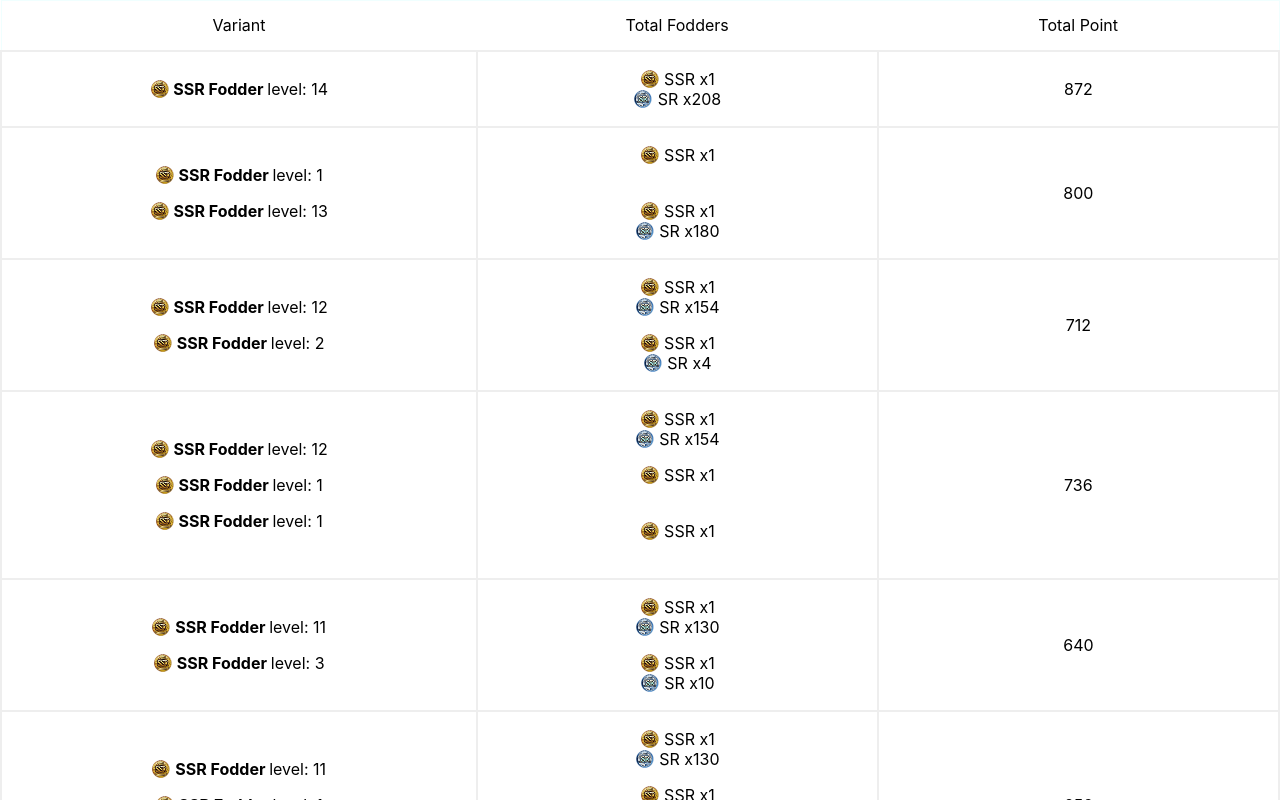
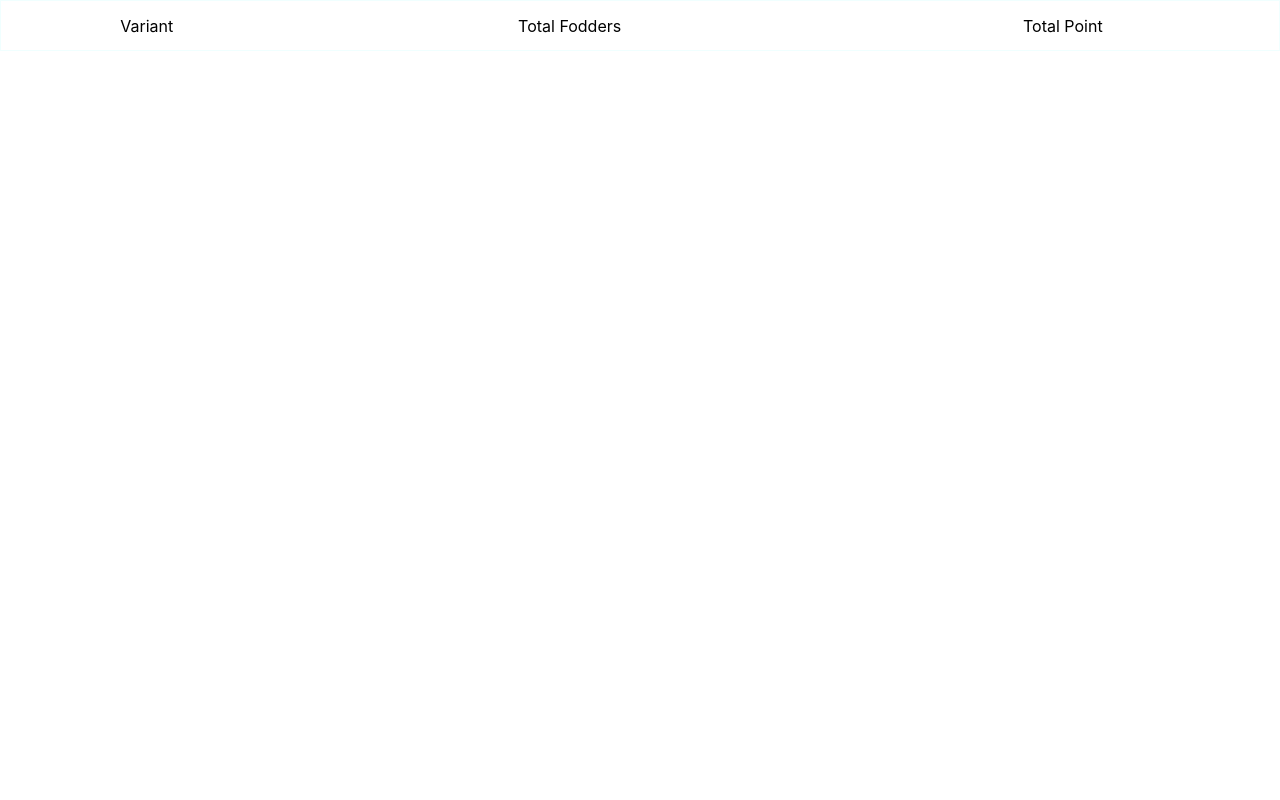
Before and after one commit to ipulcrimx/skill-table, a React (Create React App) app: page / in a window 1280 px wide. Shown: the top 800 px of the page. Built offline with nearby package versions, Linux system fonts and the light colour scheme.

Commit message:
change how to store weapon in array (for developing purpose)

```diff
--- a/src/App.tsx
+++ b/src/App.tsx
@@ -12,7 +12,7 @@ class App extends React.Component {
     var wep = new Weapon(1, level);
 
     if (pointNeeded === wep.getValue()) {
-      fodders.push(wep);
+      fodders.push(wep.toString());
       if (level > 1) {
         do {
           level = level - 1;
@@ -21,13 +21,13 @@ class App extends React.Component {
         while (level > 1);
       }
       else {
-        return [wep];
+        return [wep.toString()];
       }
     }
     else if (wep.getValue() < pointNeeded) {
       fodders = this.countFodders(level, pointNeeded - wep.getValue());
       if (fodders) {
-        fodders.push(wep)
+        fodders.push(wep.toString())
       }
 
       return fodders;
@@ -94,7 +94,9 @@ class App extends React.Component {
     return newArray
   }
   render() {
-    let array = this.countFodders(14, 560);
+    let array = this.countFodders(10, 360);
+
+    console.log(JSON.stringify(array));
     let flattenedArray: any[] = this.flattenArray(array);
     var details = flattenedArray.map((arrElement, index) => {
       return (
@@ -106,6 +108,7 @@ class App extends React.Component {
     });
 
     return (
+      <div className="App">
         <table className="table-skill">
           <thead className="th-skill">
             <tr>
@@ -120,10 +123,11 @@ class App extends React.Component {
             </td>
             </tr>
           </thead>
-        <tbody className="th-skill">
+          {/* <tbody className="th-skill">
             {details}
-        </tbody>
+          </tbody> */}
         </table>
+      </div>
     );
   }
 
--- a/src/Data/Weapon.tsx
+++ b/src/Data/Weapon.tsx
@@ -78,7 +78,7 @@ const neededFodder = [
           break;
       }
 
-      return strTemp + "lvl " + this.slvl;
+      return strTemp + " lvl " + this.slvl;
     }
   }
 
```
Lines whose indentation alone changed are shown as unchanged.
